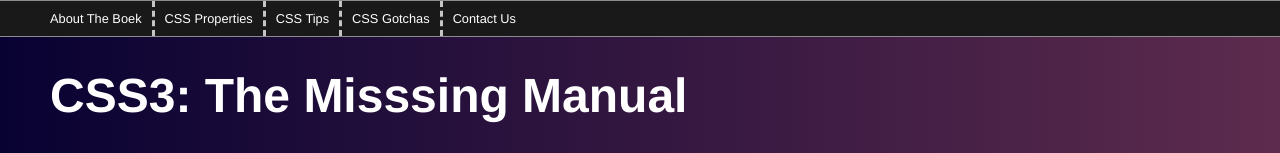
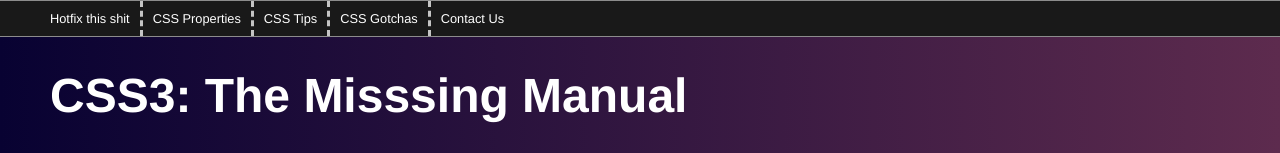
Before and after one commit to Tomokari123/dw2, a plain HTML site: page www/index.html in a window 1280 px wide. Shown: the top 153 px of the page. Drawn offline with Linux system fonts and the light colour scheme.

Commit message:
hotfix this shit

```diff
--- a/www/index.html
+++ b/www/index.html
@@ -12,7 +12,7 @@
       <header>
         <nav class="clear">
           <ul>
-            <li><a href="#">About The Boek</a></li>
+            <li><a href="#">Hotfix this shit</a></li>
             <li><a href="#">CSS Properties</a></li>
             <li><a href="#">CSS Tips</a></li>
             <li><a href="#">CSS Gotchas</a></li>
```
